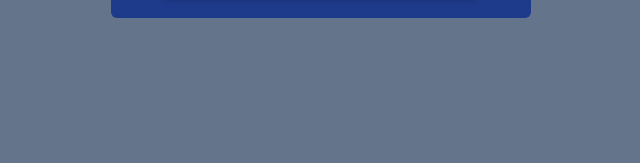
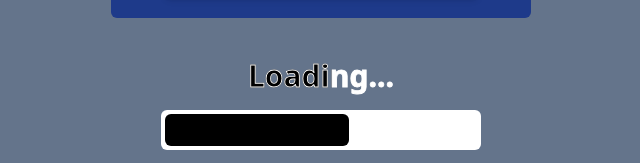
Before and after one commit to Scyies/rocket-21-code, a React (Vite) app: page / in a window 1280 px wide. Before the commit this address had no page. Shown: the part 2006-2169 px from the top of the page, without its empty margins (319-959 px from the left). Before the commit the page ends 2064 px from the top, so only its background shows below. Built offline with nearby package versions, Linux system fonts and the light colour scheme.

Commit message:
loading bar

```diff
--- a/src/App.tsx
+++ b/src/App.tsx
@@ -4,6 +4,7 @@ import { Contador } from "./components/Contador/Contador"
 import { GlassMorph } from "./components/GlassMorph"
 import { Header } from "./components/Header"
 import { HelloWorld } from "./components/HelloWorld"
+import { LoadingBar } from "./components/LoadingBar"
 import { NotFoundPage } from "./components/NotFoundPage"
 
 function App() {
@@ -17,6 +18,7 @@ function App() {
       <NotFoundPage />
       <GlassMorph />
       <Contador />
+      <LoadingBar />
     </>
   )
 }
--- /dev/null
+++ b/src/components/LoadingBar.tsx
@@ -0,0 +1,17 @@
+export function LoadingBar() {
+  return(
+    <div className='flex flex-col justify-center place-items-center'>
+      <div className='relative'>
+        <p className='text-white text-3xl font-bold z-40'>
+          Loading...
+        </p>
+        <p className='bg-black animate-loadingBar text-3xl font-bold absolute top-0 left-0' id='stroke'>
+          Loading...
+        </p>
+      </div>
+      <div className='bg-white h-10 w-80 p-4 m-4 z-0 relative overflow-hidden rounded-md'>
+        <div className='absolute top-1 left-1 right-1 bottom-1 bg-black w-76 p-2 animate-loadingBar rounded-md'></div>
+      </div>
+    </div>
+  )
+}
```
